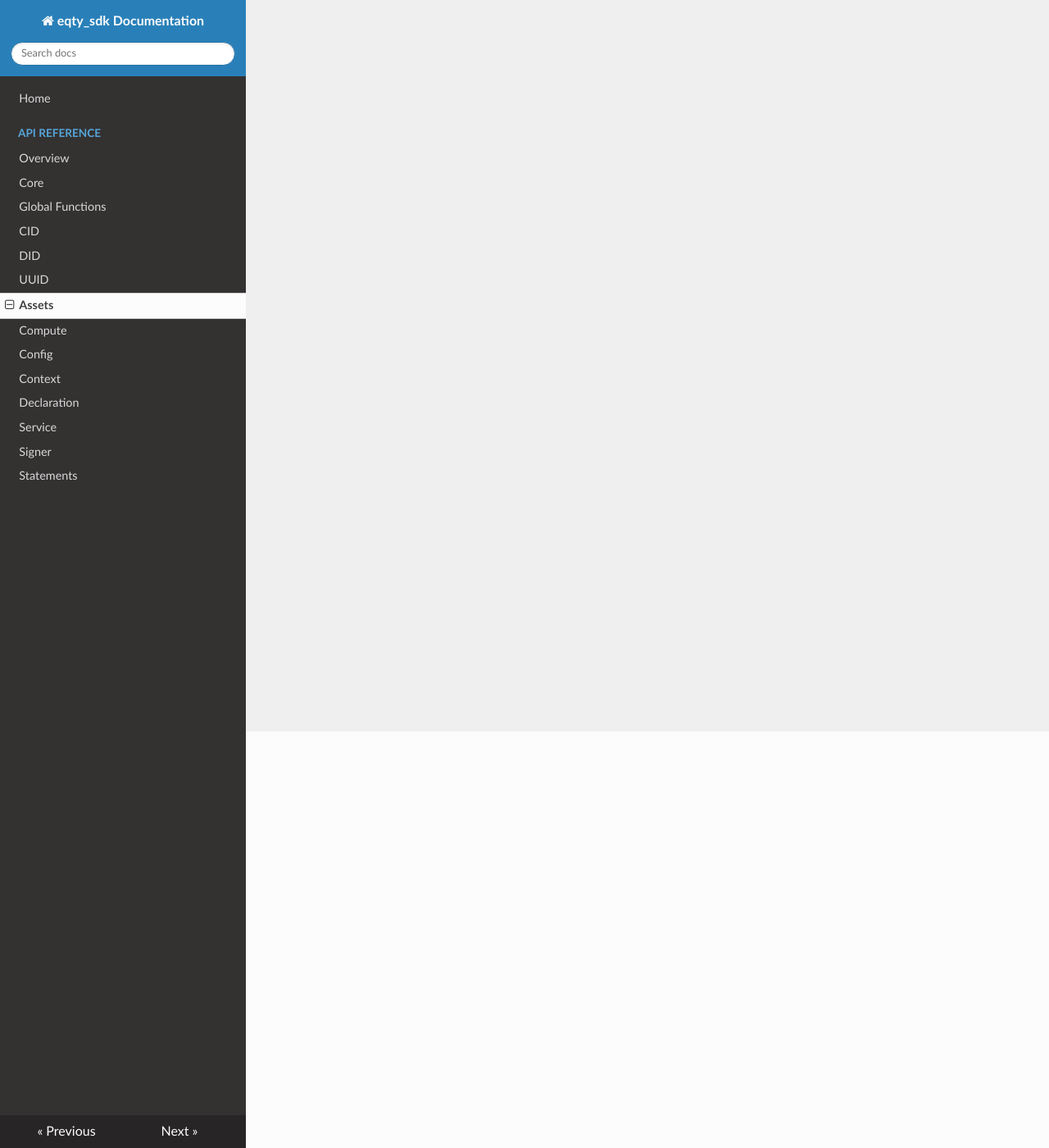
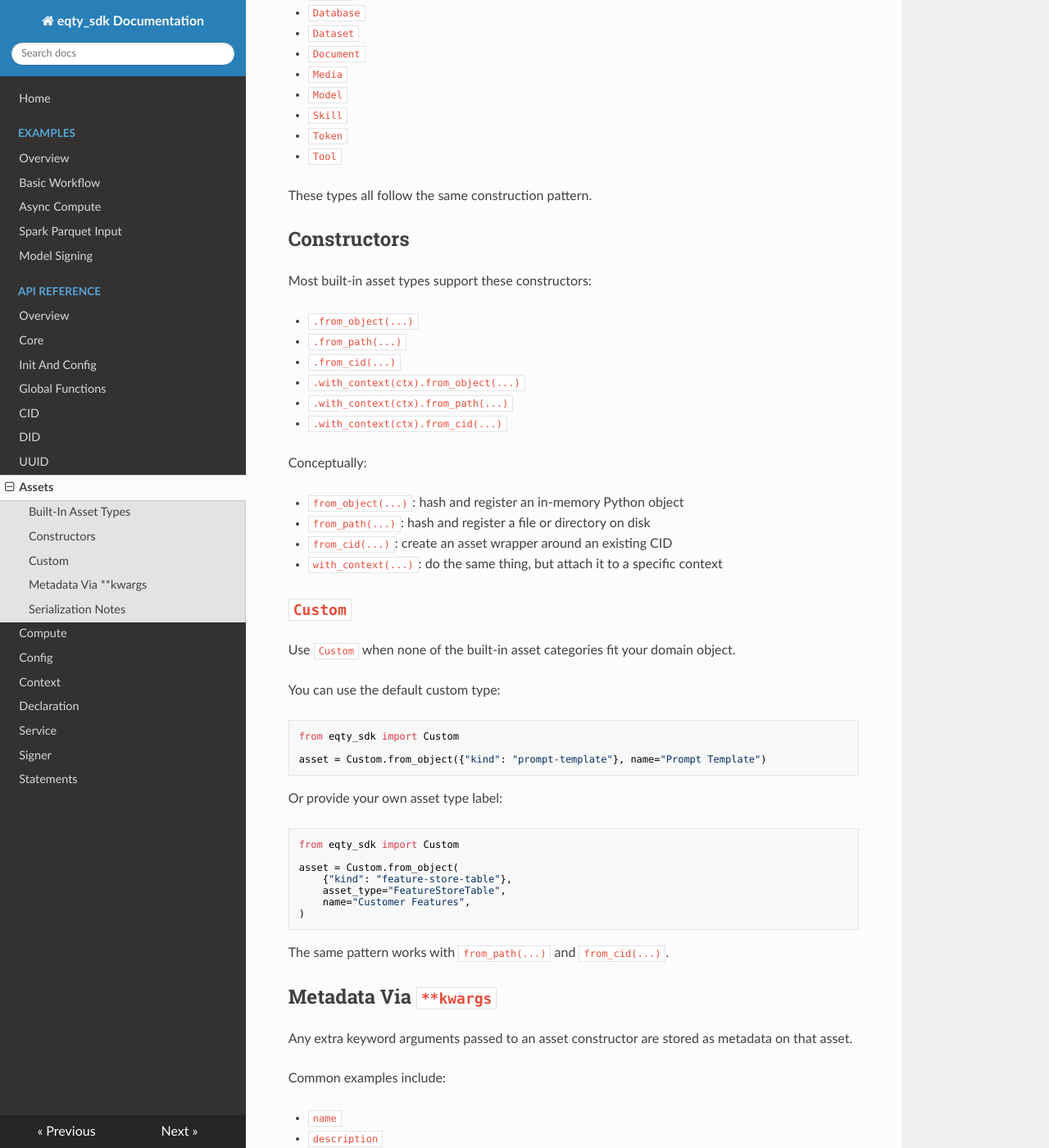
Before and after one commit to eqtylab/integrity-py, an MkDocs documentation site: the page built from docs/api/assets.md, in a window 1280 px wide and 1400 px high, scrolled down 508 px. Shown: the whole window at 82% size. Built offline with MkDocs 1.6.1, drawn with Linux system fonts in a browser that asks for light colours; nearby versions of some CDN libraries; some of the changed text lies outside the part shown.

Commit message:
add examples (#37)
Add more docs and some example python files.

````diff
--- a/docs/api/assets.md
+++ b/docs/api/assets.md
@@ -1,4 +1,115 @@
 # Assets
+
+Assets are the main way to register inputs, outputs, documents, models, and other tracked objects in the SDK.
+
+## Built-In Asset Types
+
+The SDK includes these built-in asset categories:
+
+- `Agent`
+- `Attribution`
+- `Benchmark`
+- `BenchmarkResult`
+- `Certificate`
+- `Code`
+- `Config`
+- `Database`
+- `Dataset`
+- `Document`
+- `Media`
+- `Model`
+- `Skill`
+- `Token`
+- `Tool`
+
+These types all follow the same construction pattern.
+
+## Constructors
+
+Most built-in asset types support these constructors:
+
+- `.from_object(...)`
+- `.from_path(...)`
+- `.from_cid(...)`
+- `.with_context(ctx).from_object(...)`
+- `.with_context(ctx).from_path(...)`
+- `.with_context(ctx).from_cid(...)`
+
+Conceptually:
+
+- `from_object(...)`: hash and register an in-memory Python object
+- `from_path(...)`: hash and register a file or directory on disk
+- `from_cid(...)`: create an asset wrapper around an existing CID
+- `with_context(...)`: do the same thing, but attach it to a specific context
+
+## `Custom`
+
+Use `Custom` when none of the built-in asset categories fit your domain object.
+
+You can use the default custom type:
+
+```python
+from eqty_sdk import Custom
+
+asset = Custom.from_object({"kind": "prompt-template"}, name="Prompt Template")
+```
+
+Or provide your own asset type label:
+
+```python
+from eqty_sdk import Custom
+
+asset = Custom.from_object(
+    {"kind": "feature-store-table"},
+    asset_type="FeatureStoreTable",
+    name="Customer Features",
+)
+```
+
+The same pattern works with `from_path(...)` and `from_cid(...)`.
+
+## Metadata Via `**kwargs`
+
+Any extra keyword arguments passed to an asset constructor are stored as metadata on that asset.
+
+Common examples include:
+
+- `name`
+- `description`
+- domain-specific fields like `owner`, `source`, `version`, or `input`
+
+```python
+from eqty_sdk import Dataset
+
+dataset = Dataset.from_object(
+    [1, 2, 3],
+    name="Training Rows",
+    description="Rows used for the baseline experiment",
+    owner="ml-team",
+    version="2026-03-20",
+)
+```
+
+Those values are included in the metadata statement the SDK creates for the asset.
+
+## Serialization Notes
+
+For `from_object(...)`, the SDK hashes a serialized representation of the object.
+
+Built-in support includes:
+
+- strings
+- numbers
+- lists
+- dicts
+- filesystem paths
+- objects with `serialize_for_hashing()`
+- compute inputs with `to_eqty_asset()`
+
+If you have a complex type that should not be hashed directly, either:
+
+- implement `serialize_for_hashing()` for stable hashing, or
+- implement `to_eqty_asset()` and map the object to a more appropriate asset source
 
 ::: eqty_sdk.asset
     options:
--- a/mkdocs.yml
+++ b/mkdocs.yml
@@ -5,9 +5,16 @@ theme:
 
 nav:
   - Home: index.md
+  - Examples:
+      - Overview: examples/index.md
+      - Basic Workflow: examples/basic-workflow.md
+      - Async Compute: examples/async-compute.md
+      - Spark Parquet Input: examples/spark-parquet.md
+      - Model Signing: examples/model-signing.md
   - API Reference:
       - Overview: api/index.md
       - Core: api/core.md
+      - Init And Config: api/init-and-config.md
       - Global Functions: api/global-functions.md
       - CID: api/cid.md
       - DID: api/did.md
````
Also changed, not shown: docs/api/init-and-config.md (added, +126 -0 lines), docs/examples/async-compute.md (added, +65 -0 lines), docs/examples/basic-workflow.md (added, +55 -0 lines), docs/examples/index.md (added, +10 -0 lines), docs/examples/model-signing.md (added, +31 -0 lines), docs/examples/spark-parquet.md (added, +38 -0 lines), 4 other files.
